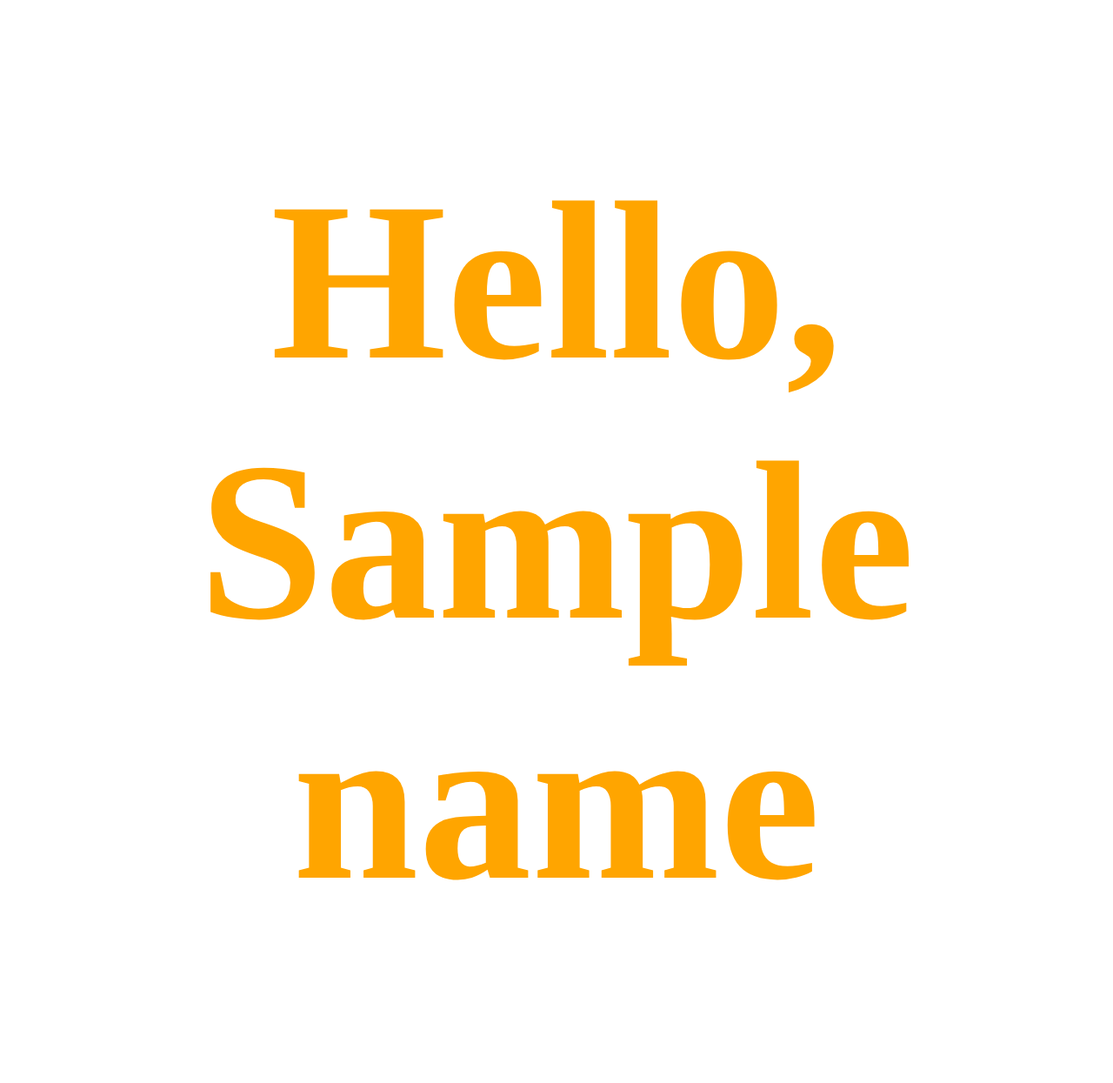
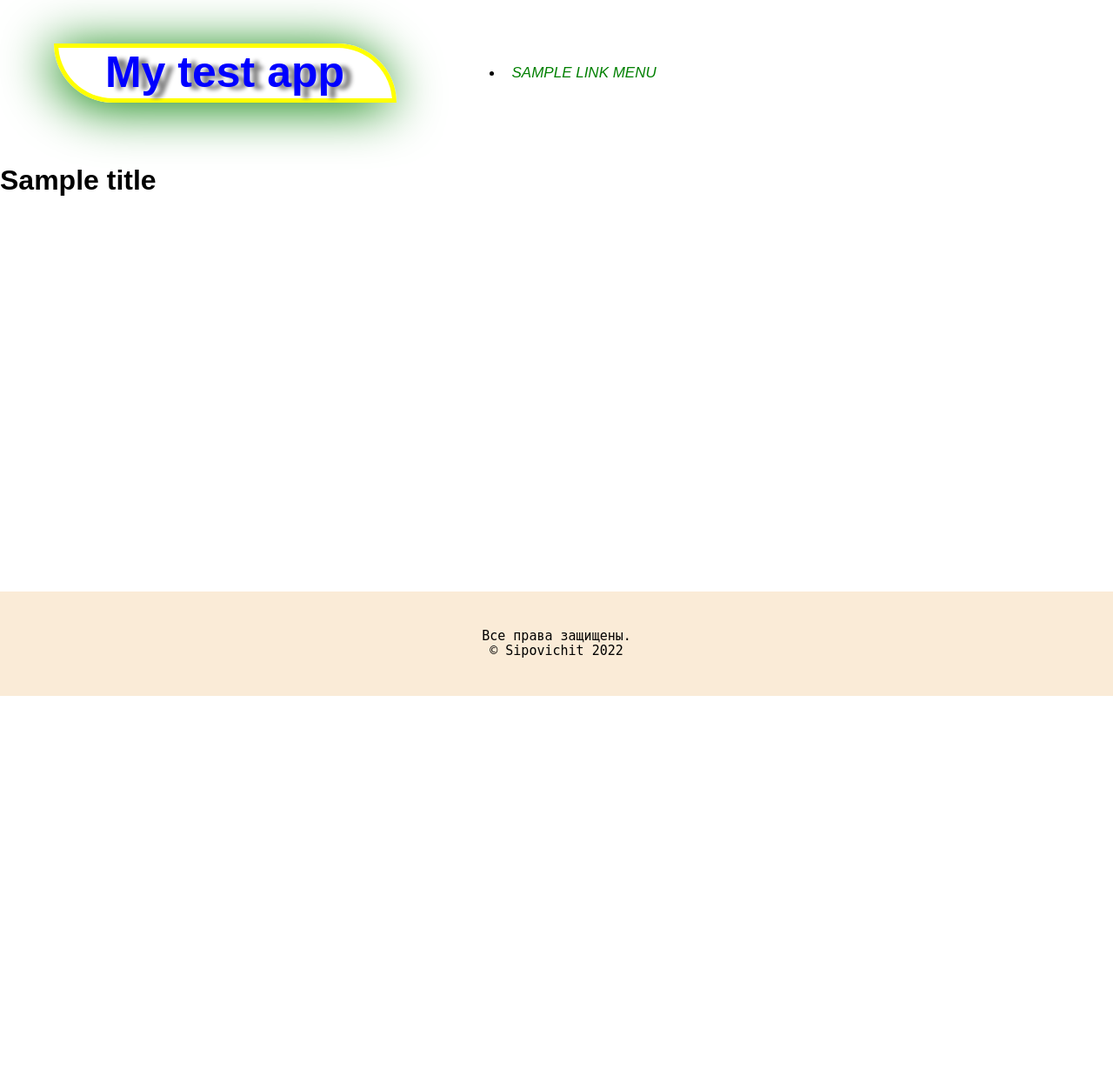
Before and after one commit to Showtimeeee/flask_start, a Flask app: template templates/index.html in a window 1280 px wide. Shown: the whole page at 87% size. After the commit the page ends 800 px from the top, so only its background shows below. Run offline with Flask 2, Linux system fonts and the light colour scheme; the template is opened without the code that fills it: most values are stand-ins (such as "Sample title", 1, 10 or a date in 2020).

Commit message:
correct style

```diff
--- a/main.py
+++ b/main.py
@@ -11,12 +11,8 @@ lst_main_menu = [{'name': 'Главная', 'url': '/'},
 
 @app.route('/')
 def index():
-    return render_template('index.html', name='Seva', title='Главная страница', lst_main_menu=lst_main_menu)
+    return render_template('index.html', title='Главная страница', lst_main_menu=lst_main_menu)
 
-
-# @app.route('/about')
-# def about():
-#     return render_template('about.html', name='Seva', title='О проекте', lst_main_menu=lst_main_menu)
 
 
 @app.route('/add')
--- a/static/css/style.css
+++ b/static/css/style.css
@@ -1,7 +1,296 @@
-body{
+.all_notes_form,
+.add_data_form,
+.update_form,
+.delete_form{
+text-align: center;
+margin: 0 auto 5px;
+width: 60%;
+}
+
+.wrap {
+    overflow: hidden;
+    display: grid;
+    grid-template-areas: "header", "content", "footer";
+    grid-template-rows: auto 1fr auto;
+    min-height: 100vh;
+}
+
+.header{
+display:flex;
+
+}
+
+.empty_block{
+margin: 0 auto;
+height: 100px;
+
+}
+
+.logo_h1{
+width: 30%;
+margin: 0 auto;
+font-size: 50px;
+text-align: center;
+color: blue;
+margin-top: 50px;
+border: 5px solid yellow;
+border-bottom-left-radius: 200px;
+border-top-right-radius: 200px;
+text-shadow: 10px 3px 5px grey;
+box-shadow: -5px 5px 60px green;
+margin-bottom: 50px;
+}
+
+.random_note{
+width: 60%;
+margin: 40px auto;
+font-size: 20px;
+text-align: center;
+color: green;
+
+}
+
+.random_word{
+margin-bottom: 40px;
+}
+.word_input{
+width: 80%;
+height: 30px;
+padding-left: 20px;
+}
+
+input[type="text"]::placeholder{
+font-size: 14px;
+color: blue;
+font-style: italic;
+}
+
+.translate_input{
+width: 80%;
+margin-top: 10px;
+height: 30px;
+padding-left: 20px;
+}
+
+.button{
+margin-top: 10px;
+height: 30px;
+width: 150px;
+color: green;
+font-size: 15px;
+
+}
+
+p{
+font-style: italic;
+color: blue;
+font-size: 20px;
+margin: 5px auto;
+width: 100%;
 text-align: center;
 }
-.h1{
-font-size: 260px;
-color: orange;
+
+
+.content{
+width:100%;
+margin: 0 auto;
+text-align: right;
+box-shadow: 15px -6px 8px blue;
 }
+
+
+.info{
+display: flex;
+margin: 40px auto 0;
+height: 300px;
+border: 3px red double;
+box-shadow: -8px 5px 10px pink;
+box-shadow: 15px -6px 8px blue;
+align-items: center;
+
+}
+
+
+.logo{
+margin: 40px auto;
+width: 20%;
+border-radius: 200px;
+padding: 0 20px 20px;
+box-shadow: 0px 7px 5px green;
+align-items: baseline;
+
+}
+
+
+.description{
+width: 50%;
+font-size: 30px;
+margin: 0 auto;
+padding: 30px 0;
+color: grey;
+text-align: right;
+
+}
+
+
+.menu{
+display: flex;
+width:50%;
+margin: 20px auto;
+justify-content: space-between;
+align-items: center;
+
+}
+
+
+.menu a{
+padding: 10px;
+height:30px;
+text-decoration: none;
+font-size: 17px;
+color: green;
+text-transform: uppercase;
+font-style: italic;
+
+}
+
+
+
+.menu a:hover{
+outline: 1px grey solid;
+
+}
+
+
+.show_notes{
+display: flex;
+margin: 0 auto;
+justify-content: space-around;
+width: 60%;
+padding-top: 100px;
+align-self: baseline;
+
+}
+
+
+.bottom_block{
+display:flex;
+
+
+}
+
+.main_one,
+.main_two,
+.main_three{
+
+width: 30%;
+height: 60px;
+margin: 0 auto;
+
+}
+
+.main_bottom_p{
+background-color: Honeydew;
+color: grey;
+}
+
+
+.card{
+width:100%;
+margin-bottom: 100px;
+align-self: flex-end;
+
+
+}
+
+
+input[name="count"]{
+width: 30px;
+height:20px;
+color: red;
+margin-bottom: -20px;
+
+}
+
+.flash{
+margin: 0 auto;
+width:50%;
+padding: 5px 0;
+margin-bottom:10px;
+text-align: center;
+color: white;
+}
+
+.success{
+background-color: green;
+}
+
+.attention{
+background-color: green;
+color: red;
+}
+
+.error{
+background-color: red;
+
+}
+
+.ok_update{
+margin: 0 auto;
+width: 60%;
+padding: 10px;
+background-color: green;
+color: black;
+text-align: center;
+
+}
+
+.not_found_update{
+padding: 10px;
+background-color: #f44336;
+color: black;
+}
+
+
+
+.count_notes{
+width: 30px;
+height: 30px;
+margin-bottom: 20px;
+padding-left: 20px;
+
+
+}
+
+
+* { margin:0; padding:0; }
+body { font-family: sans-serif;}
+#content { margin: 50px; }
+a { text-decoration: none; }
+
+.expandable {
+background: #fff;
+overflow: hidden;
+color: #000;
+line-height: 50px;
+transition: all .5s ease-in-out;
+height: 0;
+ }
+
+ .expandable:target {
+  height: 50px;
+}
+
+
+.footer {
+margin-top: 20px;
+height: 120px;
+display: flex;
+background-color: antiquewhite;
+align-items: center;
+justify-content: center;
+text-align: center;
+font-size: 15px;
+font-family: monospace;
+
+}
--- a/templates/index.html
+++ b/templates/index.html
@@ -1,12 +1 @@
-<!DOCTYPE html>
-<html lang="en">
-<head>
-    <meta charset="UTF-8">
-    <title>My blog</title>
-    <link rel="stylesheet" href="static/css/style.css">
-</head>
-<body>
-    <h1 class="h1">Hello, {{ name }}</h1>
-
-</body>
-</html>
+{% extends 'layout.html' %}
--- a/templates/layout.html
+++ b/templates/layout.html
@@ -4,7 +4,7 @@
     <meta charset="UTF-8">
     <title>{{ title }}</title>
     <link rel="stylesheet" href="https://cdnjs.cloudflare.com/ajax/libs/normalize/8.0.1/normalize.min.css" integrity="sha512-NhSC1YmyruXifcj/KFRWoC561YpHpc5Jtzgvbuzx5VozKpWvQ+4nXhPdFgmx8xqexRcpAglTj9sIBWINXa8x5w==" crossorigin="anonymous" referrerpolicy="no-referrer" />
-    <link rel="stylesheet" href="{{ url_for('static', filename='css/style.css') }}">
+    <link rel="stylesheet" href="{{ url_for('static', filename='css/style.css') }}" />
 </head>
 <body>
 <div class="wrap">
```
